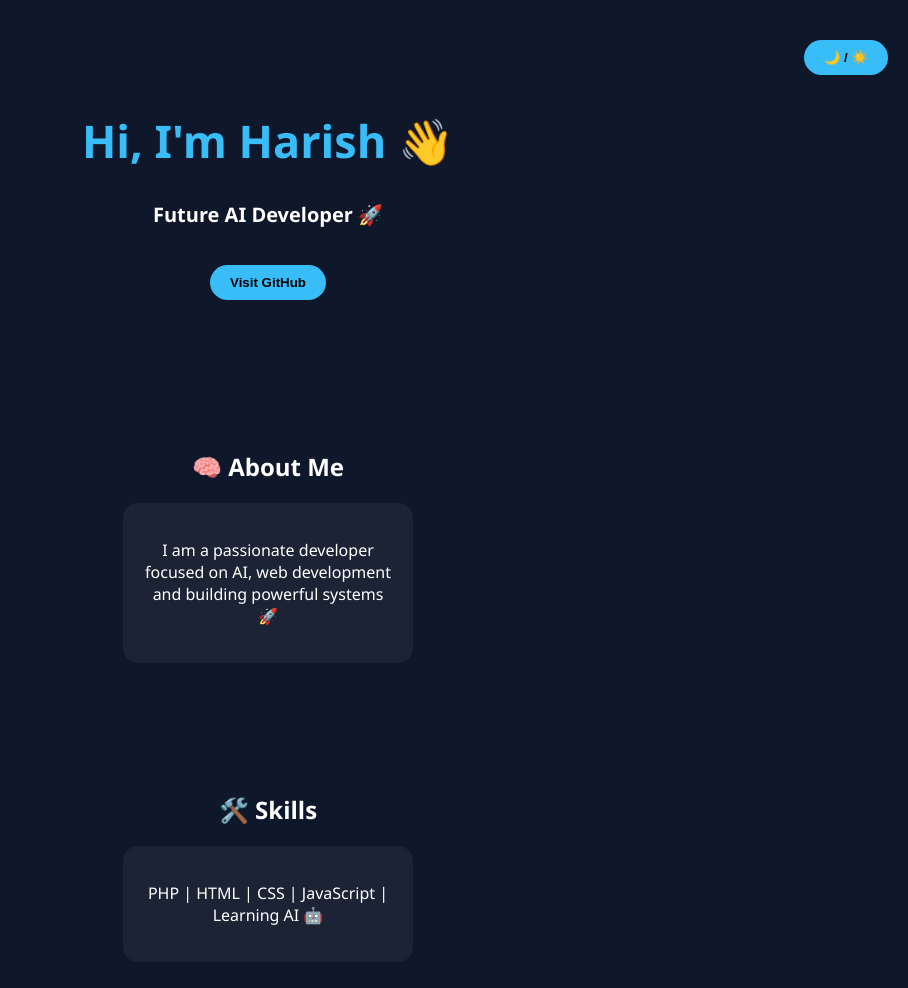
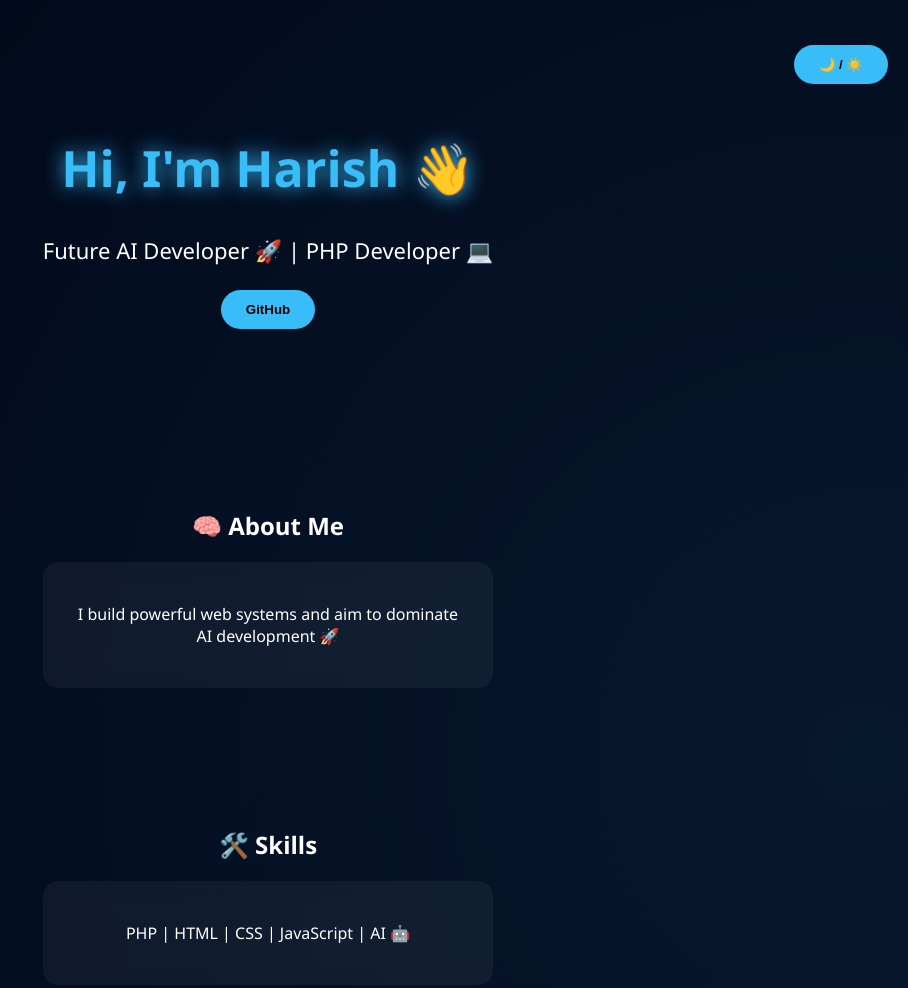
Before and after one commit to HarishJaypal-PHPDEVELOPER/HarishJaypal-PHPDEVELOPER.github.io, a plain HTML site: page index.html in a window 1280 px wide. Shown: the top 988 px of the page, without its empty margins (372-1280 px from the left). Drawn offline with Linux system fonts and the light colour scheme.

Commit message:
Refactor index.html with new styles and features
Updated styles, added scroll reveal effect, and improved content.

```diff
--- a/index.html
+++ b/index.html
@@ -7,9 +7,10 @@
 
 <style>
 :root {
-  --bg: #0f172a;
+  --bg: #020617;
   --text: #ffffff;
   --card: rgba(255,255,255,0.05);
+  --accent: #38bdf8;
 }
 
 .light-mode {
@@ -23,54 +24,94 @@ body {
   font-family: 'Segoe UI', sans-serif;
   background: var(--bg);
   color: var(--text);
+  overflow-x: hidden;
+  transition: 0.4s;
+}
+
+/* Floating background */
+body::before {
+  content: "";
+  position: fixed;
+  width: 200%;
+  height: 200%;
+  background: radial-gradient(circle, rgba(56,189,248,0.1), transparent);
+  animation: moveBg 10s linear infinite;
+  z-index: -1;
+}
+
+@keyframes moveBg {
+  0% {transform: translate(0,0);}
+  50% {transform: translate(-50px,-50px);}
+  100% {transform: translate(0,0);}
+}
+
+header {
   text-align: center;
+  padding: 100px 20px;
+}
+
+h1 {
+  font-size: 50px;
+  color: var(--accent);
+  text-shadow: 0 0 20px var(--accent);
+}
+
+#typing {
+  font-size: 22px;
+  margin-top: 10px;
+}
+
+/* Button */
+.btn {
+  margin-top: 25px;
+  padding: 12px 25px;
+  border-radius: 30px;
+  border: none;
+  background: var(--accent);
+  cursor: pointer;
+  font-weight: bold;
   transition: 0.3s;
 }
 
-header {
-  padding: 80px 20px;
+.btn:hover {
+  transform: scale(1.1);
 }
 
-h1 {
-  font-size: 45px;
-  color: #38bdf8;
-}
-
-#typing {
-  font-size: 20px;
-  margin-top: 10px;
-}
-
-.btn {
-  margin-top: 20px;
-  padding: 10px 20px;
-  border-radius: 30px;
-  border: none;
-  background: #38bdf8;
-  cursor: pointer;
-  font-weight: bold;
-}
-
+/* Toggle */
 .toggle {
   position: fixed;
   top: 20px;
   right: 20px;
 }
 
+/* Sections */
 section {
-  padding: 50px 20px;
+  padding: 60px 20px;
+  text-align: center;
 }
 
+/* Glass Card */
 .card {
+  margin: auto;
+  max-width: 400px;
+  padding: 25px;
+  border-radius: 15px;
   background: var(--card);
-  padding: 20px;
-  margin: 10px auto;
-  border-radius: 15px;
-  width: 250px;
+  backdrop-filter: blur(10px);
+  transition: 0.4s;
+  opacity: 0;
+  transform: translateY(40px);
+}
+
+.card.show {
+  opacity: 1;
+  transform: translateY(0);
 }
 
 footer {
+  text-align: center;
   padding: 20px;
+  opacity: 0.7;
 }
 </style>
 </head>
@@ -81,29 +122,29 @@ footer {
 
 <header>
   <h1>Hi, I'm Harish 👋</h1>
-  <h2 id="typing"></h2>
+  <div id="typing"></div>
   <a href="https://github.com/HarishJaypal-PHPDEVELOPER" target="_blank">
-    <button class="btn">Visit GitHub</button>
+    <button class="btn">GitHub</button>
   </a>
 </header>
 
 <section>
   <h2>🧠 About Me</h2>
-  <div class="card">
-    <p>I am a passionate developer focused on AI, web development and building powerful systems 🚀</p>
+  <div class="card reveal">
+    <p>I build powerful web systems and aim to dominate AI development 🚀</p>
   </div>
 </section>
 
 <section>
   <h2>🛠️ Skills</h2>
-  <div class="card">
-    <p>PHP | HTML | CSS | JavaScript | Learning AI 🤖</p>
+  <div class="card reveal">
+    <p>PHP | HTML | CSS | JavaScript | AI 🤖</p>
   </div>
 </section>
 
 <section>
   <h2>📫 Contact</h2>
-  <div class="card">
+  <div class="card reveal">
     <p>Email: harish@example.com</p>
   </div>
 </section>
@@ -114,7 +155,7 @@ footer {
 
 <script>
 // typing effect
-let text = "Future AI Developer 🚀";
+let text = "Future AI Developer 🚀 | PHP Developer 💻";
 let i = 0;
 
 function typing() {
@@ -126,10 +167,22 @@ function typing() {
 }
 typing();
 
-// dark light toggle
+// toggle mode
 function toggleMode() {
   document.body.classList.toggle("light-mode");
 }
+
+// scroll reveal
+const reveals = document.querySelectorAll(".reveal");
+
+window.addEventListener("scroll", () => {
+  reveals.forEach(el => {
+    let top = el.getBoundingClientRect().top;
+    if (top < window.innerHeight - 100) {
+      el.classList.add("show");
+    }
+  });
+});
 </script>
 
 </body>
```
